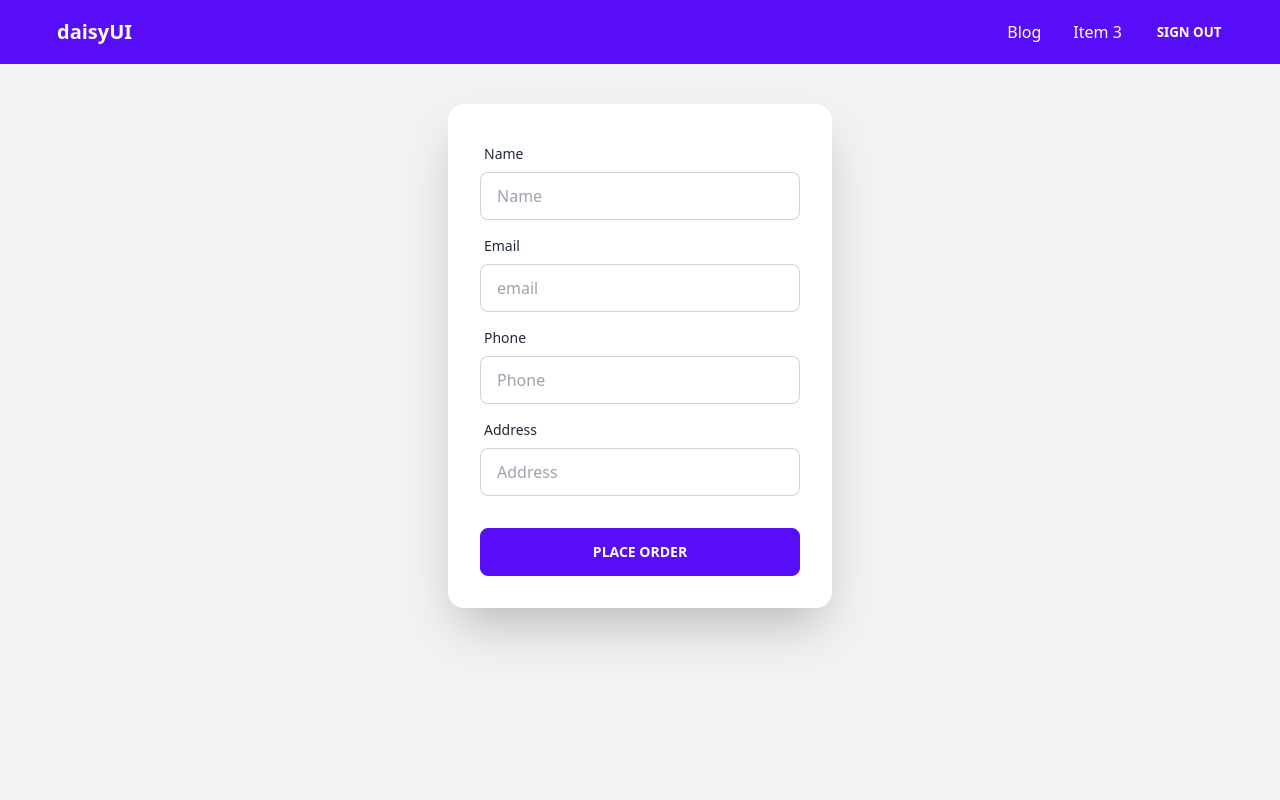
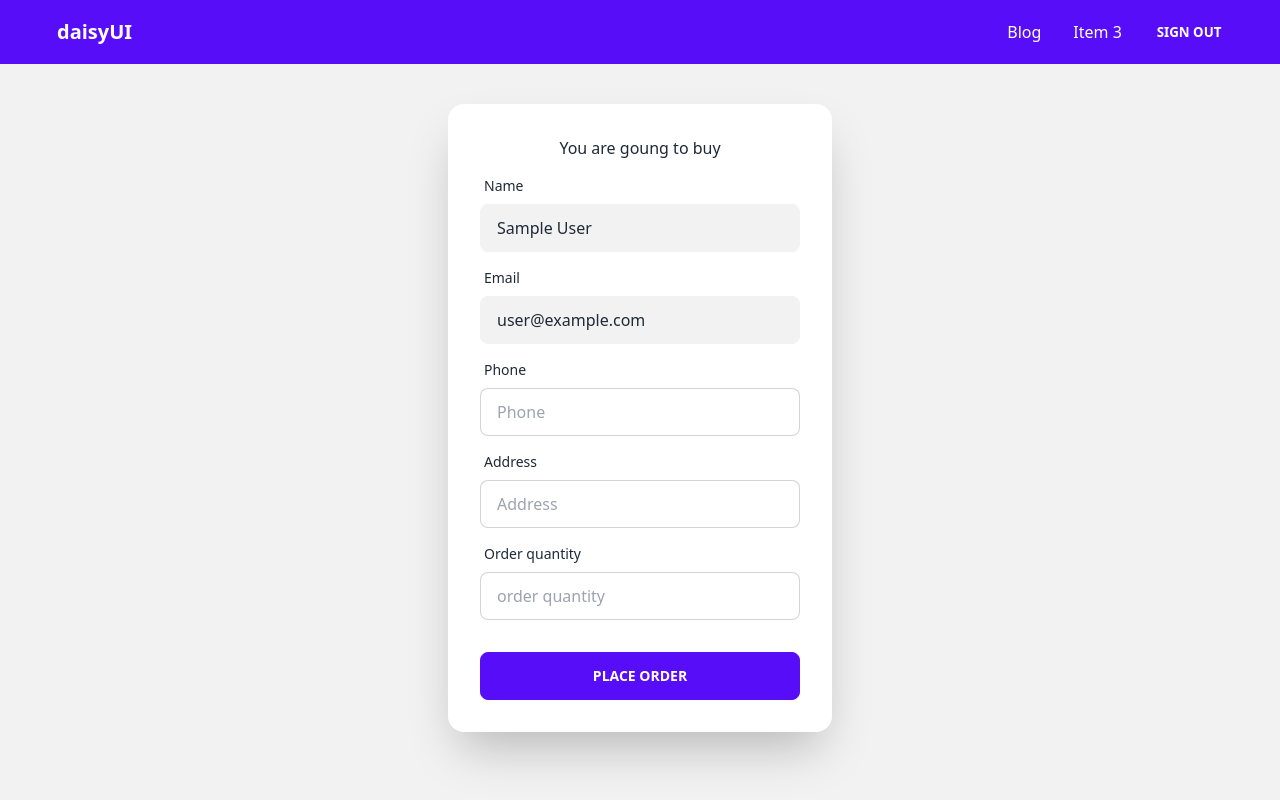
Before and after one commit to developer-kawsar1/menufacture-client, a React (Create React App) app: page /purchase/1 in a window 1280 px wide. Shown: the top 800 px of the page. Built offline with nearby package versions, Linux system fonts and the light colour scheme; no server answers; sample sign-in values are in the browser's storage.

Commit message:
added value in single purchese page

```diff
--- /dev/null
+++ b/src/Hooks/useProduct.js
@@ -0,0 +1,14 @@
+import { useEffect, useState } from "react"
+
+const useProduct=()=>{
+    const [products,setProducts]=useState([])
+    useEffect(()=>{
+        fetch('https://vast-plateau-65170.herokuapp.com/product')
+        .then(res=>res.json())
+        .then(data=>setProducts(data))
+    },[])
+    return [products,setProducts]
+}
+
+
+export default  useProduct
--- a/src/components/Purchase/Purchase.js
+++ b/src/components/Purchase/Purchase.js
@@ -1,6 +1,25 @@
-import React from 'react';
+import React, { useEffect, useState } from 'react';
+import { useAuthState } from 'react-firebase-hooks/auth';
+import { useParams } from 'react-router-dom';
+import auth from '../../firebase.init';
 
 const Purchase = () => {
+    const [product,setProduct]=useState({})
+    const {id}=useParams()
+    useEffect(()=>{
+        const url=`https://vast-plateau-65170.herokuapp.com/product/${id}`  ;
+
+        fetch(url)
+        .then(res=>res.json())
+        .then(data=>{
+            setProduct(data)
+            console.log();
+
+
+
+        })
+    },[])
+    const [user, loading, error] = useAuthState(auth);
     return (
         <div>
         <div class="px-8 pt-10 min-h-screen bg-base-200">
@@ -8,12 +27,12 @@ const Purchase = () => {
 
     <div class="card  w-full max-w-sm shadow-2xl bg-base-100 bg-white">
       <div class="card-body flex  items-center justify-center">
-
+                <h3>You are goung to buy {product.name} </h3>
         <div class="form-control w-full">
           <label class="label">
             <span class="label-text">Name</span>
           </label>
-          <input type="text" placeholder="Name" class="input input-bordered" />
+          <input type="text" placeholder="Name" class="input input-bordered" disabled  value={user?.displayName || ''} />
 
         </div>
 
@@ -21,7 +40,7 @@ const Purchase = () => {
           <label class="label">
             <span class="label-text">Email</span>
           </label>
-          <input type="text" placeholder="email" class="input input-bordered" />
+          <input type="text" placeholder="email" class="input input-bordered" disabled value={user?.email || ''} />
         </div>
 
         <div class="form-control w-full">
@@ -39,6 +58,13 @@ const Purchase = () => {
           <input type="text" placeholder="Address" class="input input-bordered" />
 
         </div>
+        <div class="form-control w-full">
+          <label class="label">
+            <span class="label-text">Order quantity</span>
+          </label>
+          <input type="text" placeholder="order quantity" value={product.minimumOrder} class="input input-bordered" />
+
+        </div>
 
         <div class="form-control mt-6 w-full">
           <button class="btn btn-primary">Place Order</button>
```
